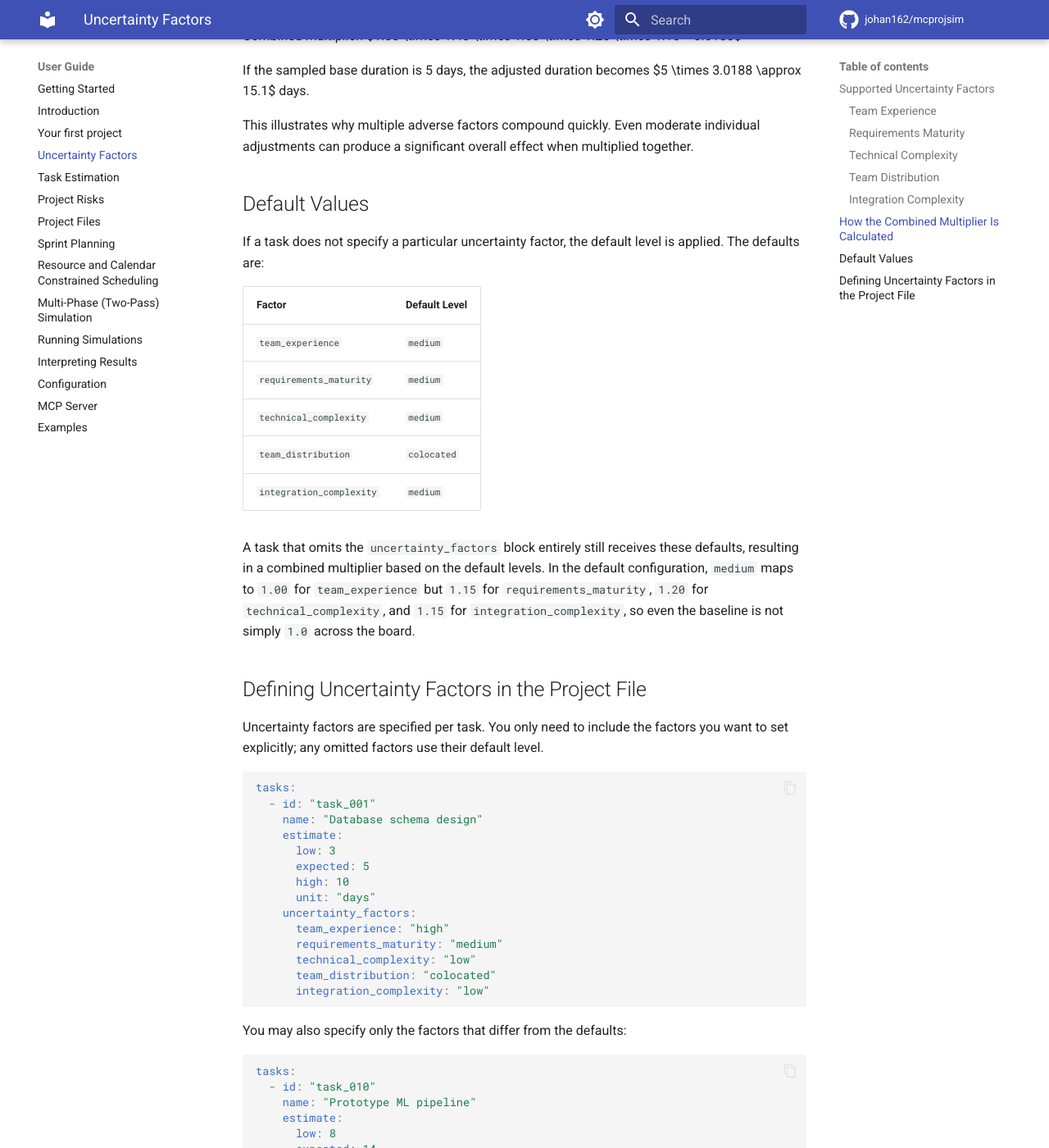
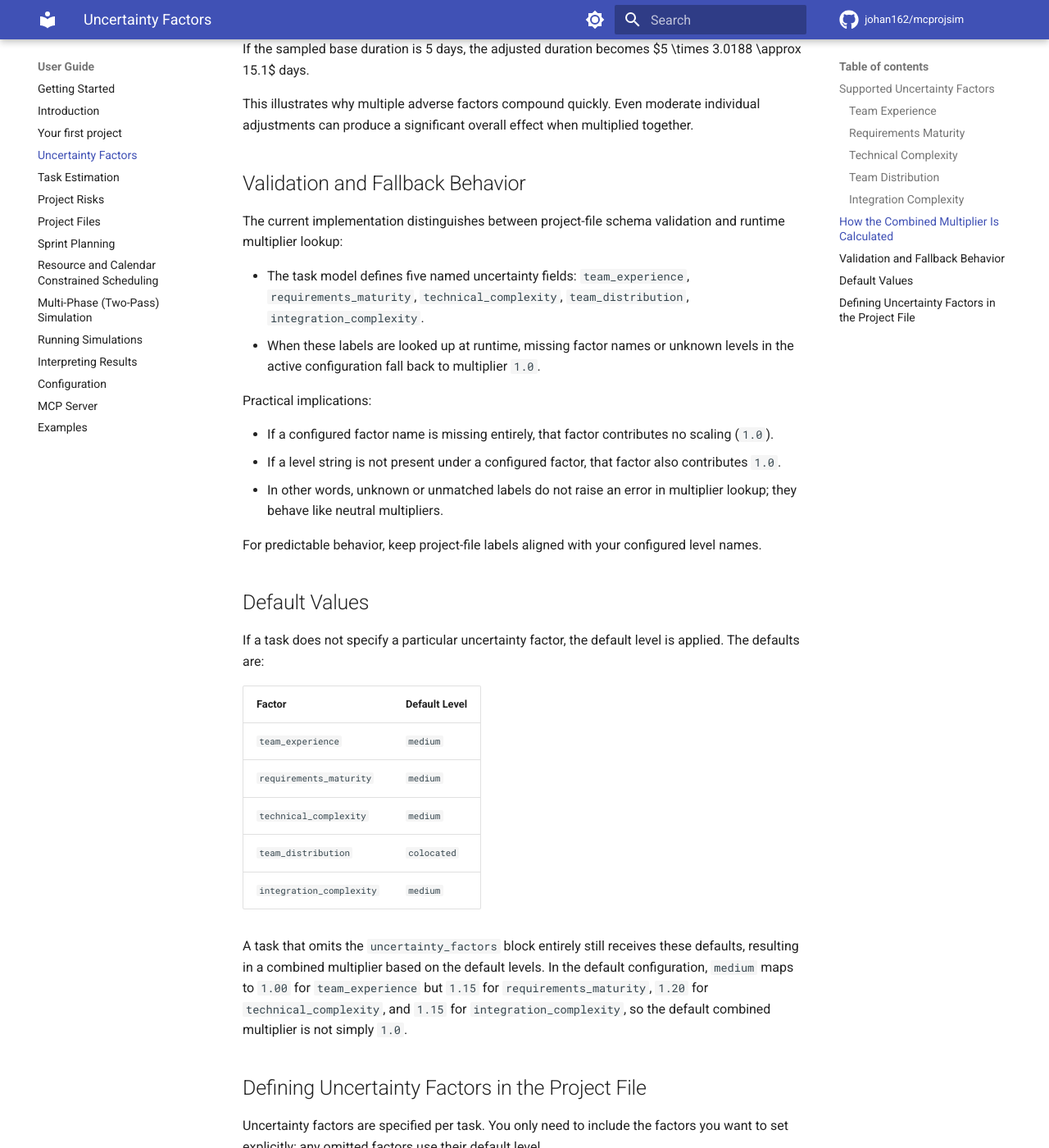
Before and after one commit to johan162/mcprojsim, an MkDocs documentation site: the page built from docs/user_guide/uncertainty_factors.md, in a window 1280 px wide and 1400 px high, scrolled down 3230 px. Shown: the whole window at 82% size. Built offline with MkDocs 1.6.1 and Material for MkDocs 9.7.7, drawn with Linux system fonts in a browser that asks for light colours; comment, search, counter and statistics services are not loaded; some of the changed text lies outside the part shown.

Commit message:
Improved clarity in description of uncertainty factors.

```diff
--- a/docs/user_guide/uncertainty_factors.md
+++ b/docs/user_guide/uncertainty_factors.md
@@ -4,9 +4,9 @@
 
 Understanding both **risks** and **uncertainty factors** — and when to use each — is essential for building realistic project models.
 
-Uncertainty factors model persistent conditions that systematically affect how long work takes. Unlike risks, which are chance events that either happen or do not, uncertainty factors represent known characteristics of the working environment.
+Every task can specify its own set of uncertainty factors. The simulator reads these labels, looks up the corresponding numeric multipliers from the configuration file, and multiplies them together to produce a single adjustment that scales the sampled base duration.
 
-Every task can specify its own set of uncertainty factors. The simulator reads these labels, looks up the corresponding numeric multipliers from the configuration file, and multiplies them together to produce a single adjustment that scales the sampled base duration.
+In the task pipeline, uncertainty factors are applied **after estimate sampling** and **before risk impacts** are added.
 
 ## Supported Uncertainty Factors
 
@@ -97,6 +97,21 @@ If the sampled base duration is 5 days, the adjusted duration becomes $5 \times
 
 This illustrates why multiple adverse factors compound quickly. Even moderate individual adjustments can produce a significant overall effect when multiplied together.
 
+## Validation and Fallback Behavior
+
+The current implementation distinguishes between project-file schema validation and runtime multiplier lookup:
+
+- The task model defines five named uncertainty fields: `team_experience`, `requirements_maturity`, `technical_complexity`, `team_distribution`, `integration_complexity`.
+- When these labels are looked up at runtime, missing factor names or unknown levels in the active configuration fall back to multiplier `1.0`.
+
+Practical implications:
+
+- If a configured factor name is missing entirely, that factor contributes no scaling (`1.0`).
+- If a level string is not present under a configured factor, that factor also contributes `1.0`.
+- In other words, unknown or unmatched labels do not raise an error in multiplier lookup; they behave like neutral multipliers.
+
+For predictable behavior, keep project-file labels aligned with your configured level names.
+
 ## Default Values
 
 If a task does not specify a particular uncertainty factor, the default level is applied. The defaults are:
@@ -109,7 +124,7 @@ If a task does not specify a particular uncertainty factor, the default level is
 | `team_distribution`     | `colocated`   |
 | `integration_complexity`| `medium`      |
 
-A task that omits the `uncertainty_factors` block entirely still receives these defaults, resulting in a combined multiplier based on the default levels. In the default configuration, `medium` maps to `1.00` for `team_experience` but `1.15` for `requirements_maturity`, `1.20` for `technical_complexity`, and `1.15` for `integration_complexity`, so even the baseline is not simply `1.0` across the board.
+A task that omits the `uncertainty_factors` block entirely still receives these defaults, resulting in a combined multiplier based on the default levels. In the default configuration, `medium` maps to `1.00` for `team_experience` but `1.15` for `requirements_maturity`, `1.20` for `technical_complexity`, and `1.15` for `integration_complexity`, so the default combined multiplier is not simply `1.0`.
 
 ## Defining Uncertainty Factors in the Project File
 
@@ -198,6 +213,17 @@ uncertainty_factors:
 
 Any values you specify in your configuration file are merged with the defaults. You only need to include the factors or levels you want to override.
 
+If you provide a factor with only some levels (for example only `distributed` under `team_distribution`), unspecified levels continue to use defaults.
+
+If you add additional factor names in configuration that are not referenced by the project task schema, they are effectively unused by the current simulation pipeline.
+
+## Recommended Authoring Pattern
+
+- Keep task files focused on the five supported factor fields.
+- Keep organization-specific multiplier calibration in `config.yaml`.
+- Override only the factor levels that differ from defaults.
+- Recheck combined multiplier magnitude for heavily adverse combinations to avoid unintentionally extreme schedules.
+
 
 
 ## Summary
```
